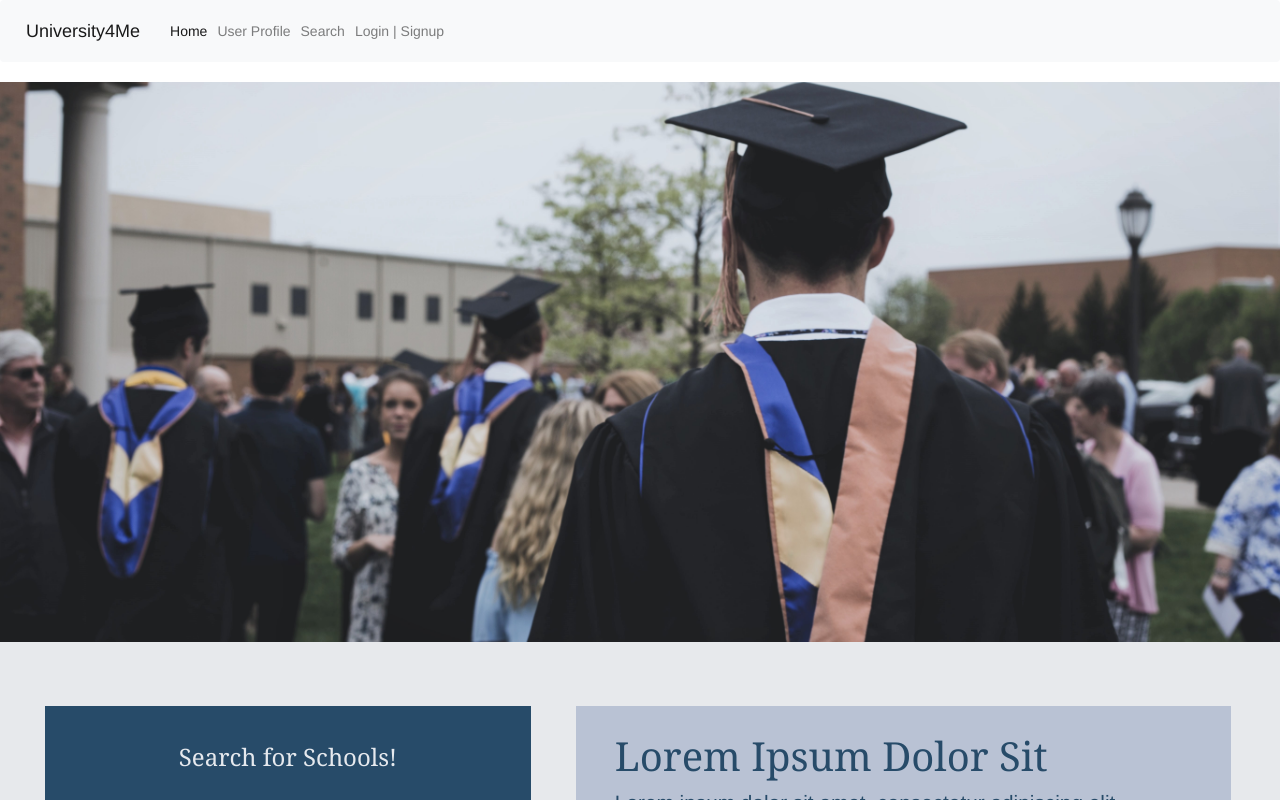
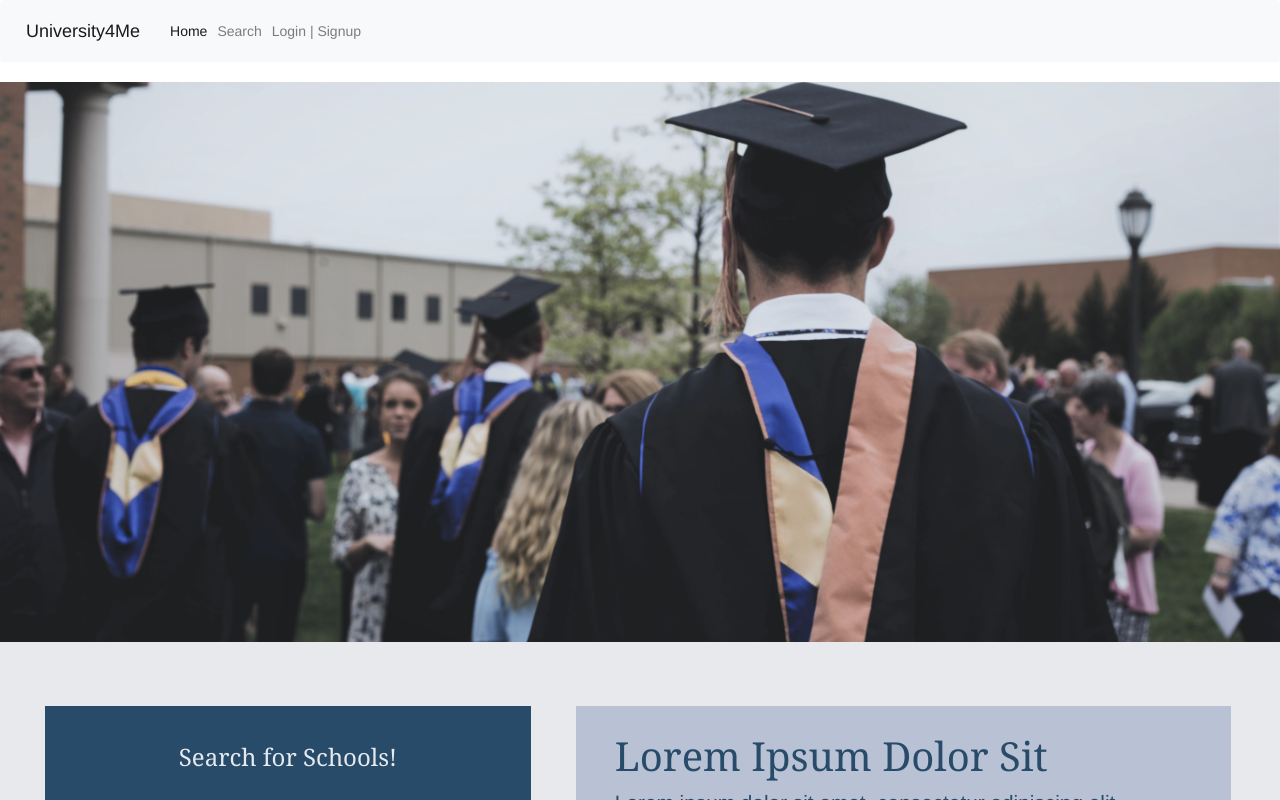
Before and after one commit to shrwnwilliams/university4me, a React (Create React App) app in the folder client/: page / in a window 1280 px wide. Built offline with nearby package versions, Linux system fonts and the light colour scheme.

Commit message:
profile link will appear after user is logged in and disappear when user is logged out.

```diff
--- a/client/src/components/Navbar/index.js
+++ b/client/src/components/Navbar/index.js
@@ -2,26 +2,29 @@ import React, { useState, useEffect } from "react";
 import { Link, useHistory } from "react-router-dom";
 import { useDispatch } from "react-redux";
 
-import * as actionType from '../../constants/actionTypes';
+import * as actionType from "../../constants/actionTypes";
 import "./style.css";
 
 function Navbar() {
-  const [user, setUser] = useState(JSON.parse(localStorage.getItem('profile')));
+  const [user, setUser] = useState(JSON.parse(localStorage.getItem("profile")));
   const dispatch = useDispatch();
   const history = useHistory();
 
   const logout = () => {
     dispatch({ type: actionType.LOGOUT });
 
-    history.push('/auth');
+    history.push("/auth");
   };
 
-  useEffect(() => {
+  useEffect(
+    () => {
       setInterval(() => {
-      setUser(JSON.parse(localStorage.getItem('profile')));
-    })
-  }, [], 60000);
-
+        setUser(JSON.parse(localStorage.getItem("profile")));
+      });
+    },
+    [],
+    60000
+  );
 
   return (
     <nav className="navbar navbar-expand-lg navbar-light bg-light">
@@ -41,18 +44,6 @@ function Navbar() {
               }
             >
               Home
-            </Link>
-          </li>
-          <li className="nav-item">
-            <Link
-              to="/profile"
-              className={
-                window.location.pathname === "/profile"
-                  ? "nav-link active"
-                  : "nav-link"
-              }
-            >
-              User Profile
             </Link>
           </li>
           <li className="nav-item">
@@ -81,11 +72,24 @@ function Navbar() {
               </Link>
             </li>
           ) : (
+            <>
               <li className="nav-item">
                 <Link
-              to="/logout"
+                  to="/profile"
                   className={
-                window.location.pathname === "/logout"
+                    window.location.pathname === "/profile"
+                      ? "nav-link active"
+                      : "nav-link"
+                  }
+                >
+                  Profile
+                </Link>
+              </li>
+              <li className="nav-item">
+                <Link
+                  to="/"
+                  className={
+                    window.location.pathname === "/"
                       ? "nav-link active"
                       : "nav-link"
                   }
@@ -94,6 +98,7 @@ function Navbar() {
                   Logout
                 </Link>
               </li>
+            </>
           )}
         </ul>
       </div>
```
Lines whose indentation alone changed are shown as unchanged.
